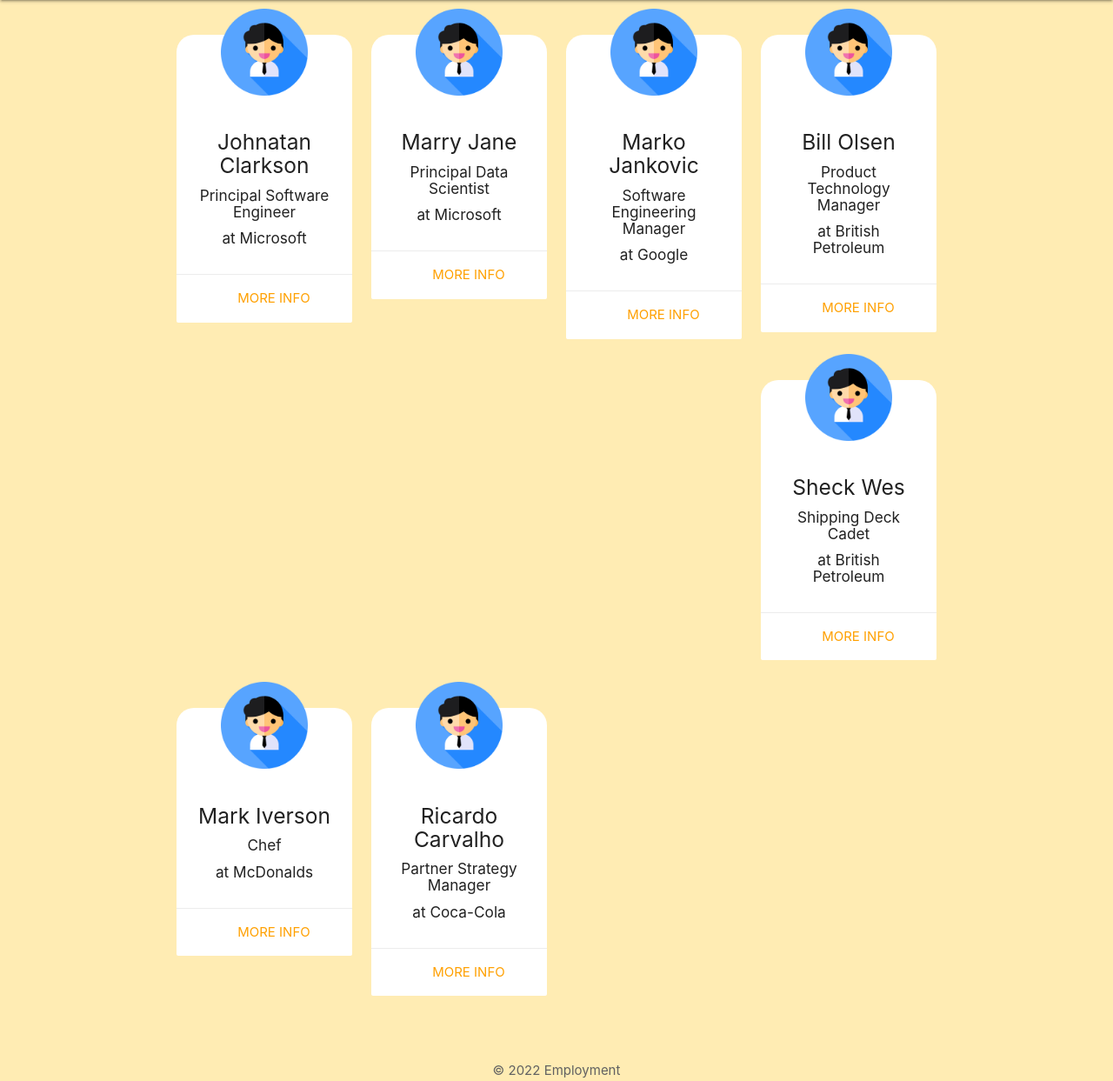
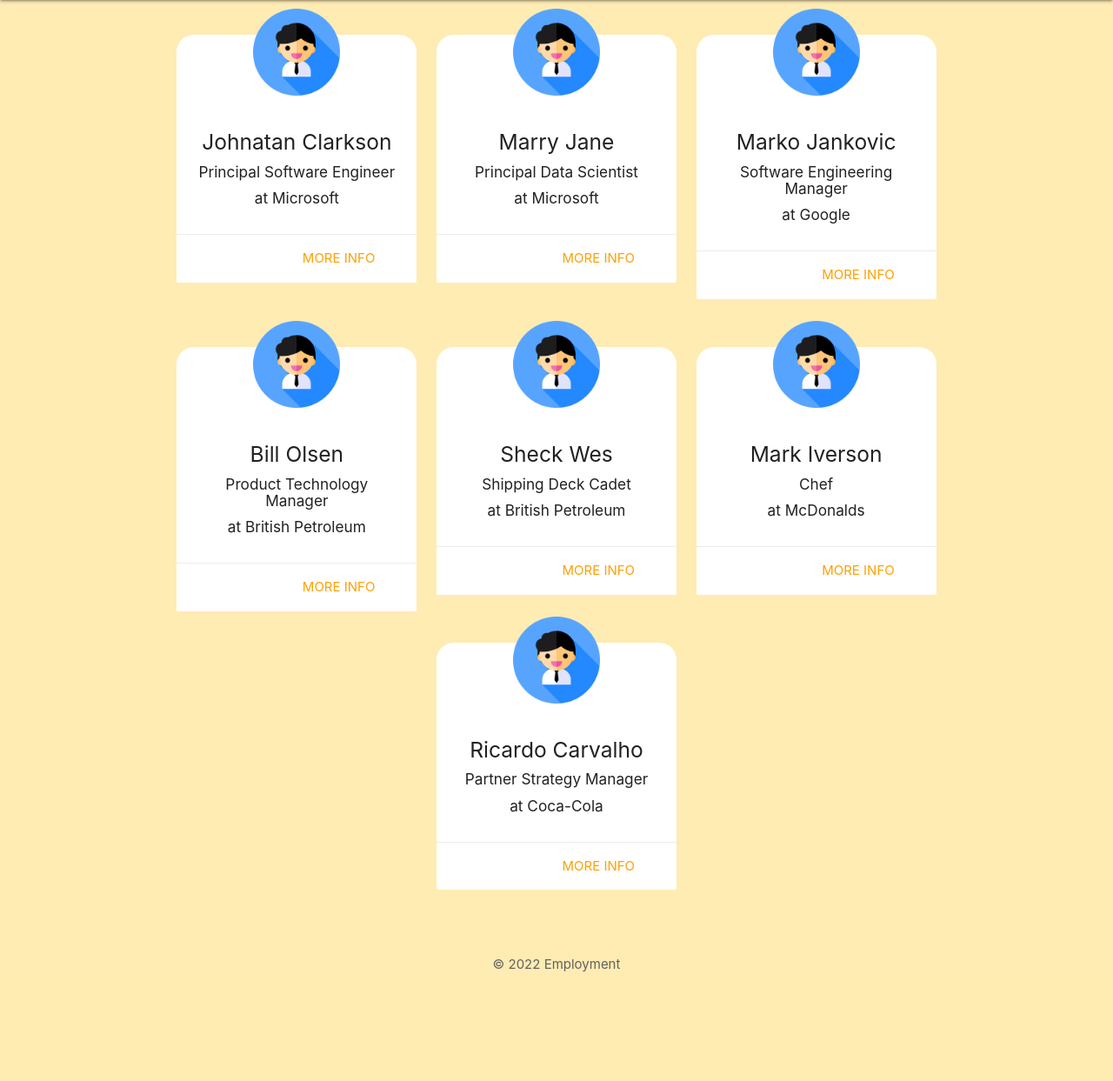
Before and after one commit to masasreckovic-SH/itehphp, a PHP site: page /employees.php in a window 1280 px wide. Shown: the part 64-1307 px from the top of the page at 87% size. After the commit the page ends 1182 px from the top, so only its background shows below. Run offline with PHP 8.4, Linux system fonts and the light colour scheme; data comes from the database, SQL or seed files in the repository.

Commit message:
Update employees.php

```diff
--- a/employees.php
+++ b/employees.php
@@ -19,7 +19,7 @@ mysqli_free_result($result);
 <div class="container">
     <div class="row">
         <?php foreach ($employees as $employee) : ?>
-            <div class="col s12 m6 l4 xl3">
+            <div class="col s12 m6 l4 ">
                 <div class="card z-depth-0 radius-card">
                     <img src="img/icon.png" alt="pl" class="icon-card">
                     <div class="card-content center">
```
